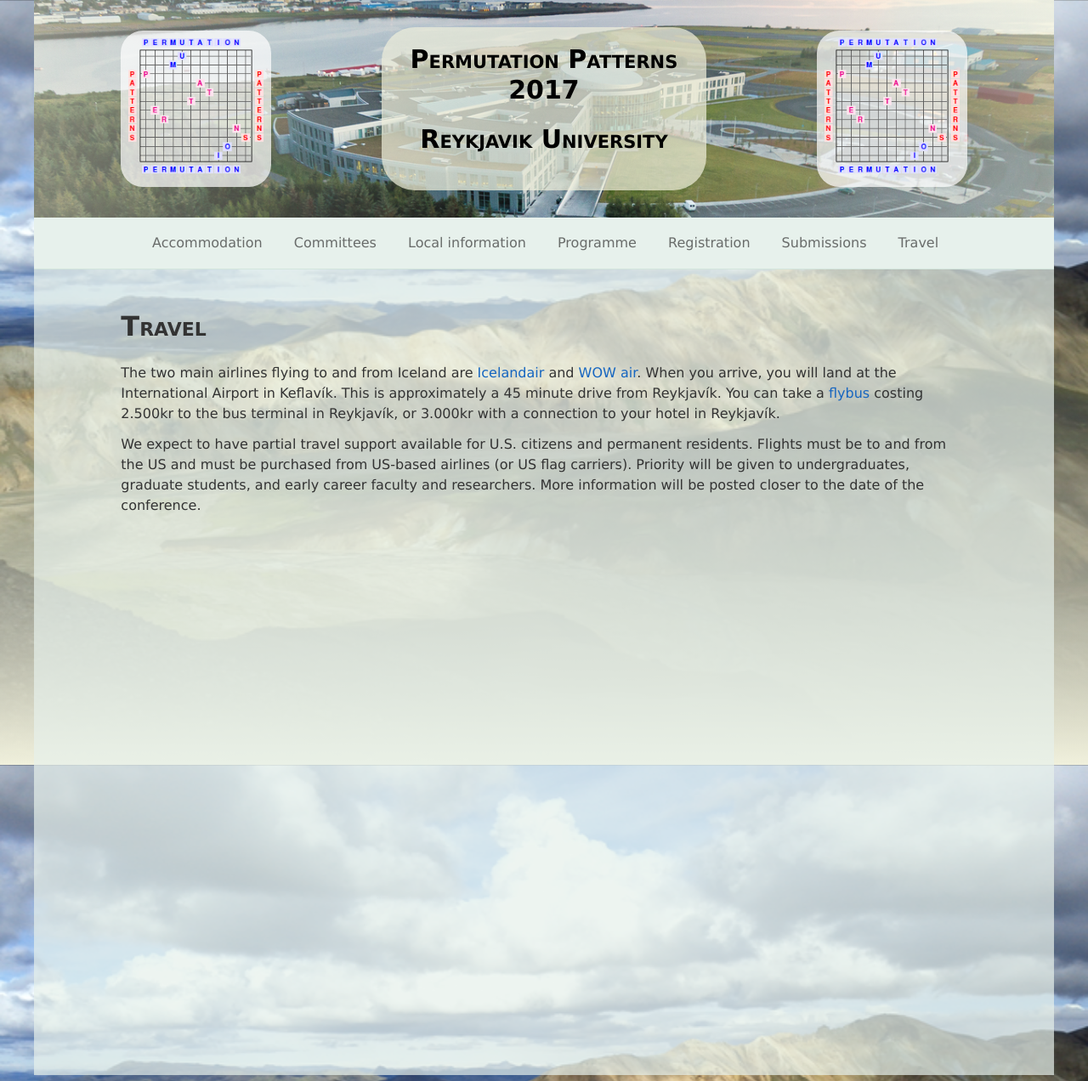
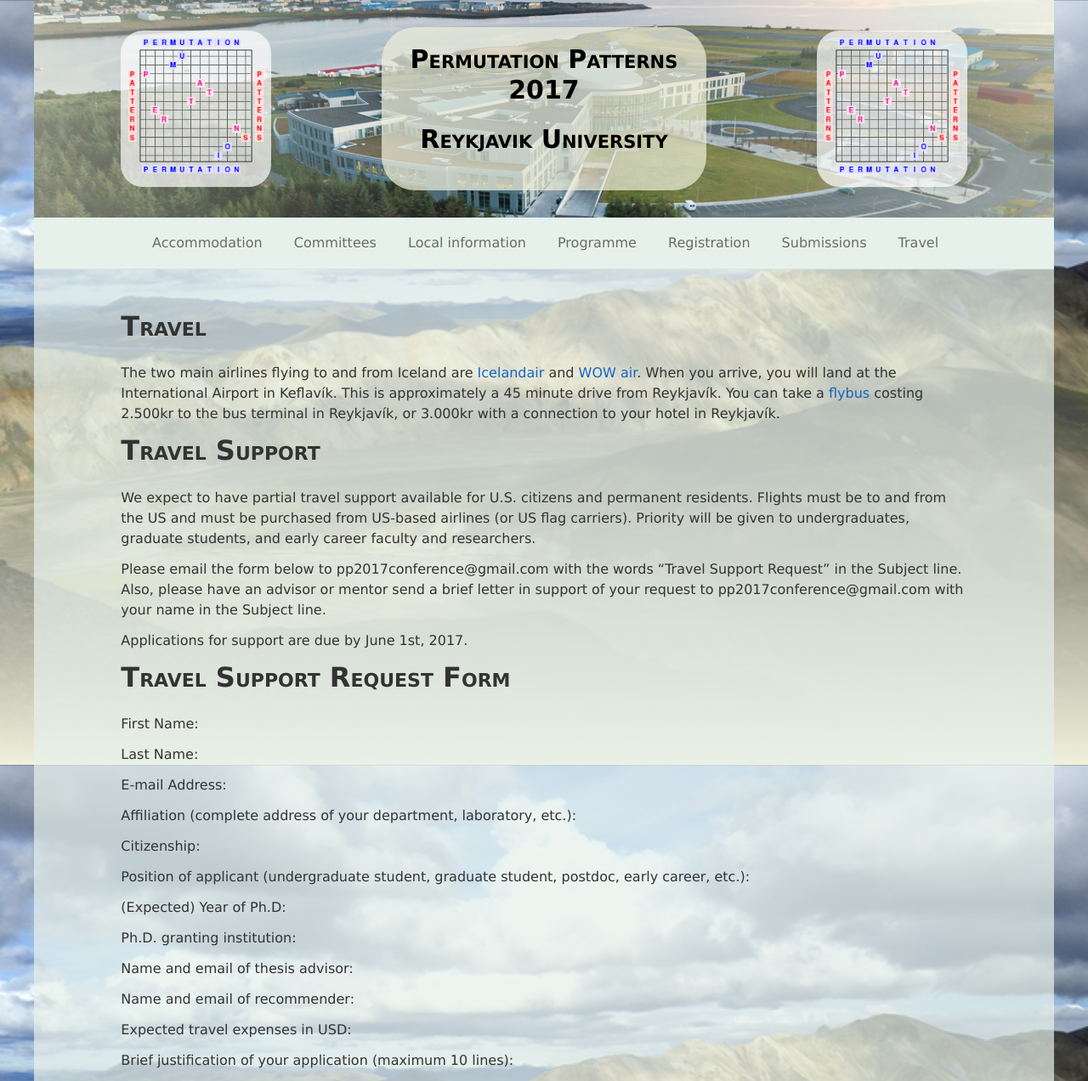
Before and after one commit to pp2017/pp2017.github.io, a Jekyll site: the page built from travel.md, in a window 1280 px wide. Shown: the whole page at 85% size. Built offline with Jekyll 4.4.1, drawn with Linux system fonts in a browser that asks for light colours; nearby versions of some CDN libraries.

Commit message:
travel support request form

```diff
--- a/travel.md
+++ b/travel.md
@@ -9,11 +9,45 @@ Airport in Keflavík. This is approximately a 45 minute drive from Reykjavík. Y
 can take a [flybus][flybus] costing 2.500kr to the bus terminal in Reykjavík, or
 3.000kr with a connection to your hotel in Reykjavík.
 
+# Travel Support
+
 We expect to have partial travel support available for U.S. citizens and
 permanent residents. Flights must be to and from the US and must be purchased
 from US-based airlines (or US flag carriers). Priority will be given to
 undergraduates, graduate students, and early career faculty and researchers.
-More information will be posted closer to the date of the conference.
+
+Please email the form below to pp2017conference@gmail.com with the words “Travel
+Support Request” in the Subject line. Also, please have an advisor or mentor
+send a brief letter in support of your request to pp2017conference@gmail.com
+with your name in the Subject line.
+
+Applications for support are due by June 1st, 2017.
+
+# Travel Support Request Form
+
+First Name:
+
+Last Name:
+
+E-mail Address:
+
+Affiliation (complete address of your department, laboratory, etc.):
+
+Citizenship:
+
+Position of applicant (undergraduate student, graduate student, postdoc, early career, etc.):
+
+(Expected) Year of Ph.D:
+
+Ph.D. granting institution:
+
+Name and email of thesis advisor:
+
+Name and email of recommender:
+
+Expected travel expenses in USD:
+
+Brief justification of your application (maximum 10 lines):
 
 [icelandair]: www.icelandair.com
 [wowair]: www.wowair.com
```
